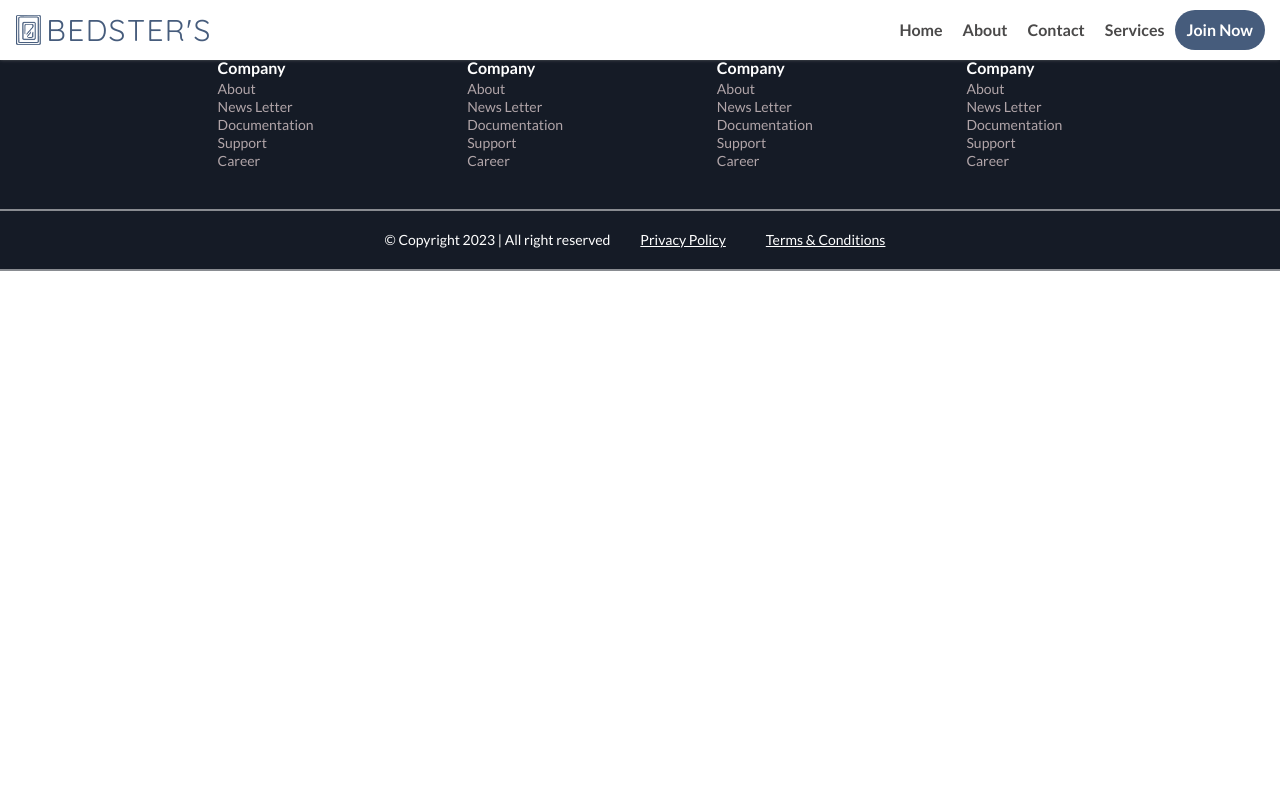
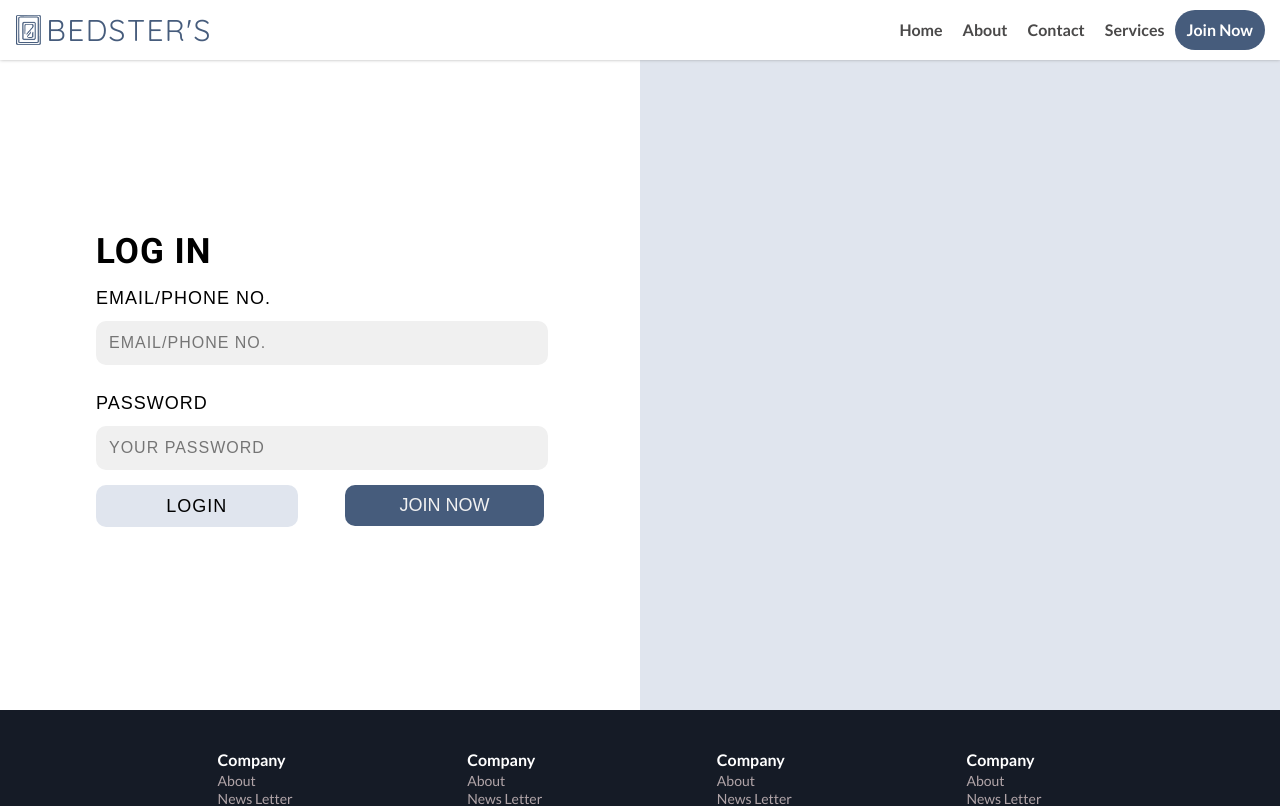
Before and after one commit to codewithbharat/hostelBees, a React (Vite) app in the folder client/: page /login in a window 1280 px wide. Shown: the top 806 px of the page. Built offline with nearby package versions, Linux system fonts and the light colour scheme.

Commit message:
added__loginForm -> Login.jsx

```diff
--- a/client/src/pages/Login.jsx
+++ b/client/src/pages/Login.jsx
@@ -1,8 +1,30 @@
 import React from 'react'
+
+import './styles/Login.css'
+import { Link } from 'react-router-dom'
 
 const Login = () => {
     return (
-        <div>Login</div>
+        <div className="login">
+            <div className="login__form">
+                <form action="">
+                    <h2>log in</h2>
+                    <label>email/phone no.
+                        <input type="text" name="" id="" placeholder='email/phone no.' required />
+                    </label>
+
+                    <label>
+                        password
+                        <input type="password" placeholder='your password' required />
+                    </label>
+                    <div className="login__form__buttons">
+                        <input type="submit" value="login" />
+                        <Link className='a' to="/register">join now</Link>
+                    </div>
+                </form>
+            </div>
+            <div className="login__info"></div>
+        </div>
     )
 }
 
--- a/client/src/pages/styles/Home.css
+++ b/client/src/pages/styles/Home.css
@@ -364,8 +364,7 @@
   font-size: 16px;
   font-style: normal;
   font-weight: 900;
-  line-height: 10px; /* 66.667% */
-  line-height: 15px; /* 66.667% */
+  line-height: 18px; /* 66.667% */
   letter-spacing: 1.5px;
 }
 
--- /dev/null
+++ b/client/src/pages/styles/Login.css
@@ -0,0 +1,116 @@
+@import url("https://fonts.googleapis.com/css2?family=Lato:wght@400;700&family=Manrope:wght@200;300;400;500;600;700;800&family=Open+Sans:wght@600&family=Roboto:wght@300;400;700&display=swap");
+
+.login {
+  background-color: inherit;
+  margin-top: 60px;
+  display: flex;
+  width: 100%;
+  height: 650px;
+}
+
+.login__form {
+  background-color: #fff;
+  width: 50%;
+  height: 100%;
+  display: flex;
+  justify-content: center;
+  align-items: center;
+}
+
+.login__form h2 {
+  color: #000;
+  font-family: Roboto;
+  font-size: 35px;
+  font-style: normal;
+  font-weight: 700;
+  line-height: 16px; /* 57.143% */
+  letter-spacing: 1px;
+  text-transform: uppercase;
+}
+
+.login__form form {
+  display: flex;
+  flex-direction: column;
+  width: 70%;
+}
+
+.login__form label {
+  display: flex;
+  flex-direction: column;
+  padding-top: 30px;
+  text-transform: uppercase;
+
+  color: #000;
+  font-family: Arial;
+  font-size: 18px;
+  font-style: normal;
+  font-weight: 400;
+  line-height: 16px; /* 88.889% */
+  letter-spacing: 1px;
+  text-transform: uppercase;
+}
+
+.login__form input {
+  padding: 13px;
+  width: 95%;
+  margin-top: 15px;
+  border: none;
+
+  border-radius: 10px;
+  background: #f0f0f0;
+  color: #000;
+  font-family: Arial;
+  font-size: 16px;
+  font-style: normal;
+  font-weight: 400;
+  line-height: 16px; /* 100% */
+  letter-spacing: 1px;
+  text-transform: uppercase;
+}
+
+.login__info {
+  background: #e0e5ee;
+  width: 50%;
+  height: 100%;
+}
+
+.login__form__buttons {
+  display: flex;
+  justify-content: space-between;
+  align-items: center;
+}
+
+.login__form__buttons input[type="submit"] {
+  width: 45%;
+
+  border-radius: 10px;
+  background: #e0e5ee;
+
+  color: #000;
+  font-family: Arial;
+  font-size: 18px;
+  font-style: normal;
+  font-weight: 400;
+  line-height: 16px; /* 88.889% */
+  letter-spacing: 1px;
+  text-transform: uppercase;
+}
+
+.login__form__buttons .a {
+  width: 40%;
+  text-decoration: none;
+  border-radius: 10px;
+  background: #465c7c;
+
+  margin-top: 15px;
+  padding: 10px;
+  text-align: center;
+
+  color: #f2f2f2;
+  font-family: Arial;
+  font-size: 18px;
+  font-style: normal;
+  font-weight: 400;
+
+  text-transform: uppercase;
+}
```
